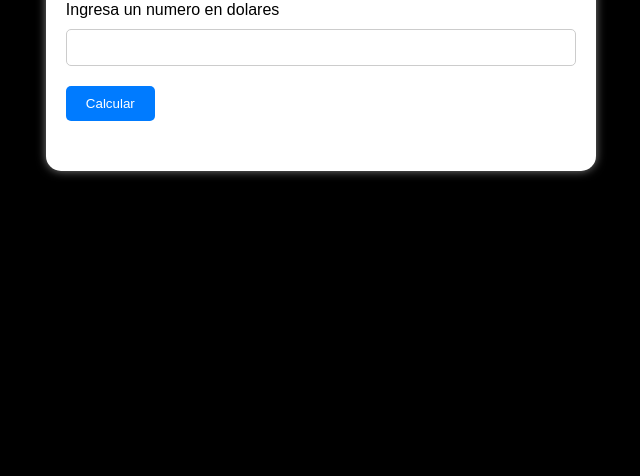
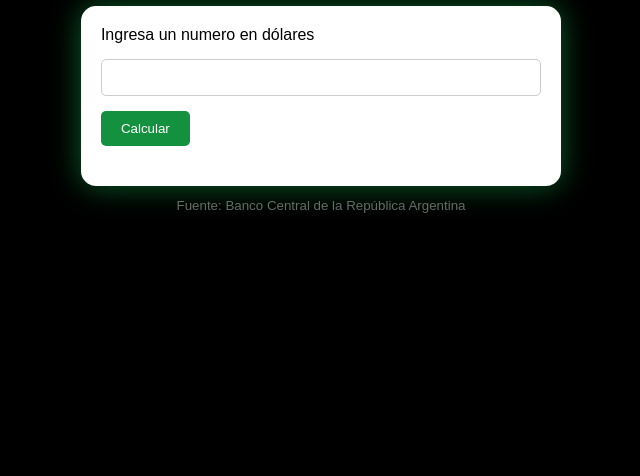
Before and after one commit to AxelRojas-hub/calculadora-api, a website built with Vite: page index.html in a window 1280 px wide. Shown: the part 324-800 px from the top of the page, without its empty margins (319-959 px from the left). Built offline with nearby package versions, Linux system fonts and the light colour scheme.

Commit message:
Se agrega titulo, subtexto y colores

```diff
--- a/index.html
+++ b/index.html
@@ -9,13 +9,15 @@
   </head>
   <body>
     <div class="container">
+      <h1 class="titulo">Conversión de dólares a pesos</h1>
       <div class="box">
-        <label for="inputNumber">Ingresa un numero en dolares</label>
+        <label for="inputNumber" class="label">Ingresa un numero en dólares</label>
         <input type="number" id="inputNumber" />
         <button class="btn">Calcular</button>
         <div id="resultado"></div>
         <small class="small"></small>
       </div>
+      <small class="subtext">Fuente: Banco Central de la República Argentina</small>
     </div>
   </body>
 </html>
--- a/src/style.css
+++ b/src/style.css
@@ -1,7 +1,8 @@
-body, html {
+body,
+html {
   margin: 0;
   padding: 0;
-  height: 100%;
+  height: 100dvh;
   display: flex;
   justify-content: center;
   align-items: center;
@@ -11,41 +12,48 @@ body, html {
 
 .container {
   width: 100%;
-  height: 100%;
+  height: 100dvh;
   display: flex;
+  flex-direction: column;
   justify-content: center;
   align-items: center;
+}
+
+.titulo {
+  color: white;
 }
 
 .box {
   background-color: white;
   padding: 20px;
+  width: 80%;
+  max-width: 600px;
   border-radius: 15px;
   text-align: left;
-  box-shadow: 0 0 10px rgba(255, 255, 255, 0.5);
+  box-shadow: 0 0 30px #14a74791;
 }
 
-#inputNumber{
+#inputNumber {
   padding: 10px;
-  margin: 10px 0;
+  margin: 15px 0;
   width: 100%;
   border: 1px solid #ccc;
   border-radius: 5px;
   box-sizing: border-box;
 }
 
-button {
+.btn {
   padding: 10px 20px;
-  margin: 10px 0;
+  margin: 0;
   border: none;
   border-radius: 5px;
-  background-color: #007bff;
+  background-color: #14913f;
   color: white;
   cursor: pointer;
 }
 
-button:hover {
-  background-color: #0056b3;
+.btn:hover {
+  background-color: #0f7432;
 }
 
 #resultado {
@@ -53,3 +61,8 @@ button:hover {
   font-size: 18px;
   color: #333;
 }
+
+.subtext {
+  color: rgba(255, 255, 255, 0.4);
+  margin: 12px;
+}
```
